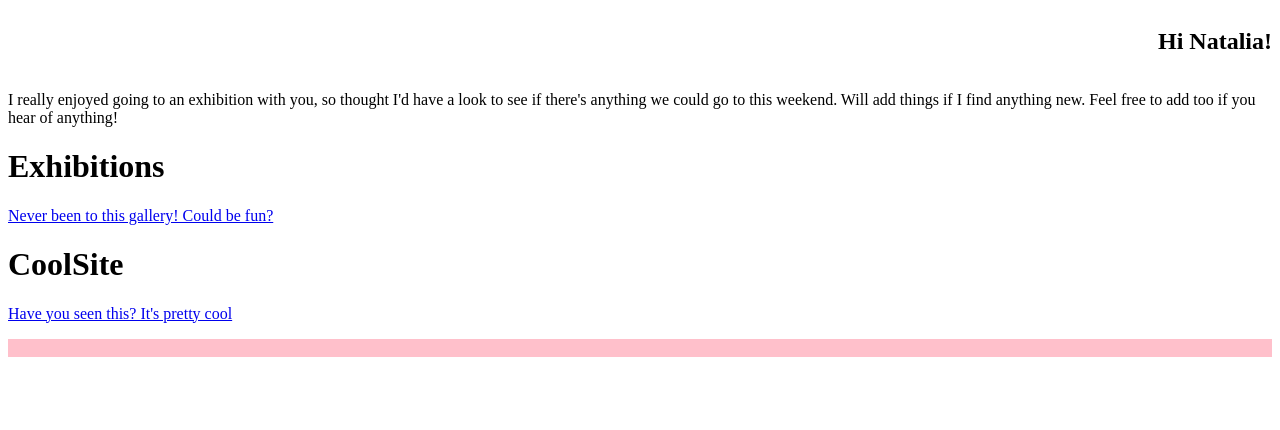
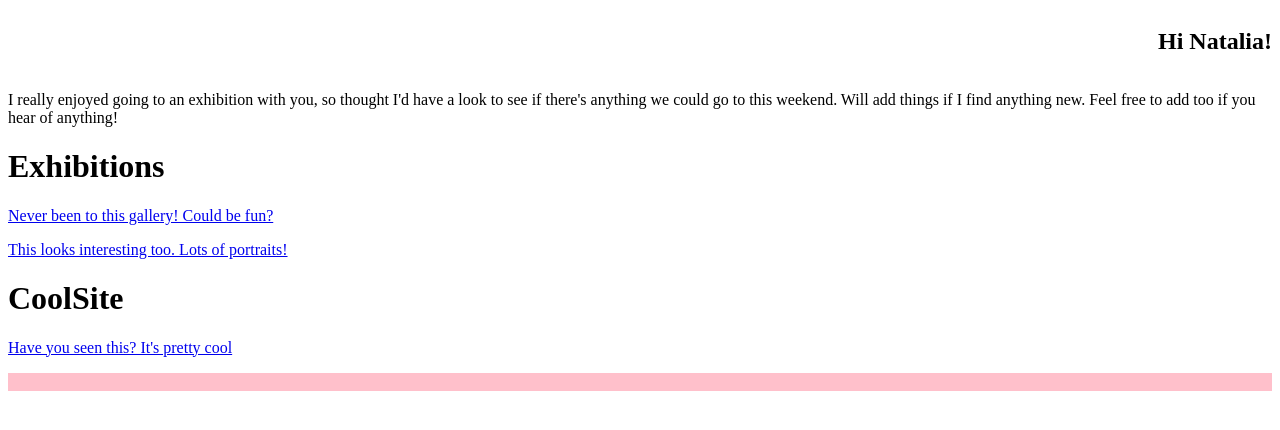
Before and after one commit to hyper-active/AnimalKingdom, a plain HTML site: page index.html in a window 1280 px wide. Drawn offline with Linux system fonts and the light colour scheme.

Commit message:
Update index.html

```diff
--- a/index.html
+++ b/index.html
@@ -12,6 +12,7 @@ I hope you have a good week at work and also with your ping pong competition!-->
 
  <h1>Exhibitions</h1>
     <p><a href="http://www.victoria-miro.com/">Never been to this gallery! Could be fun?</a></p>
+    <p><a href="https://www.royalacademy.org.uk/exhibition/david-hockney-portraits">This looks interesting too. Lots of portraits!</a></a></p>
   <!--It's all quite abstract, but that can be okay. Sometimes-->
 
   <h1>CoolSite</h1>
```
